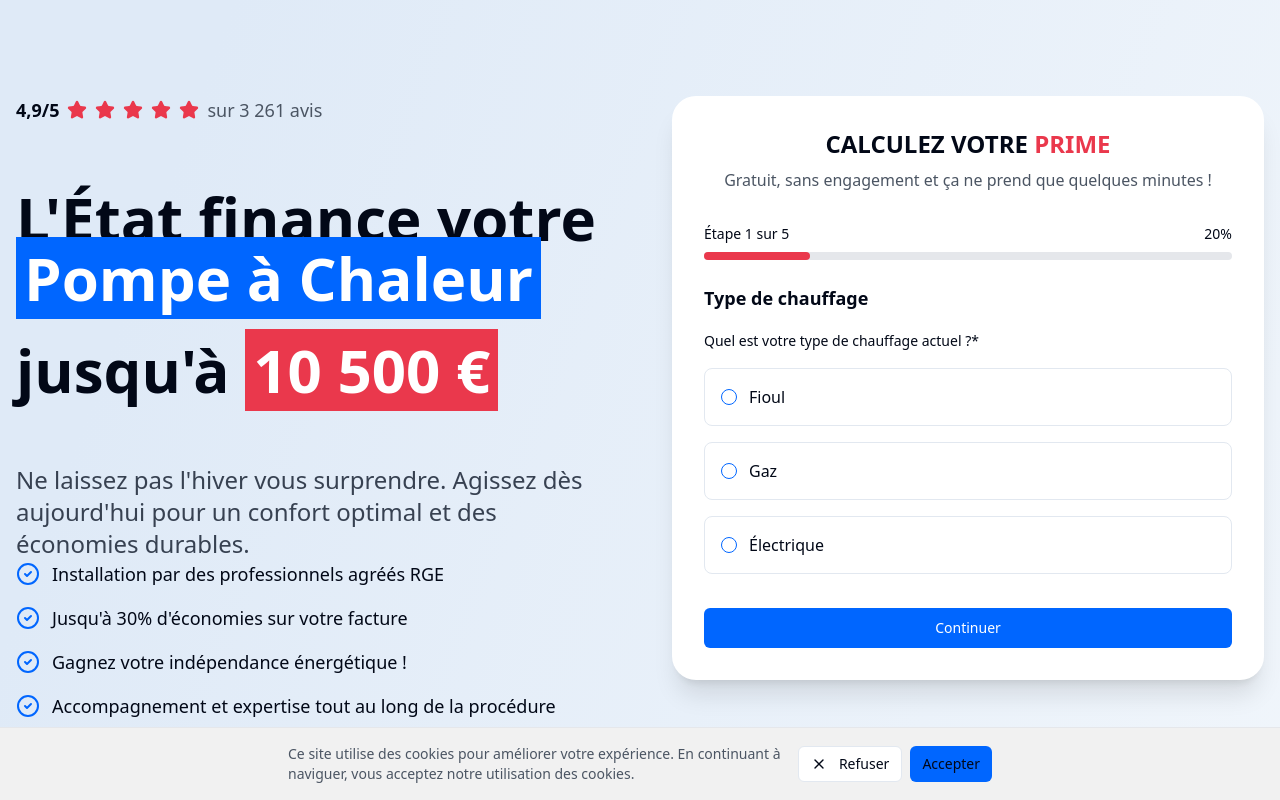
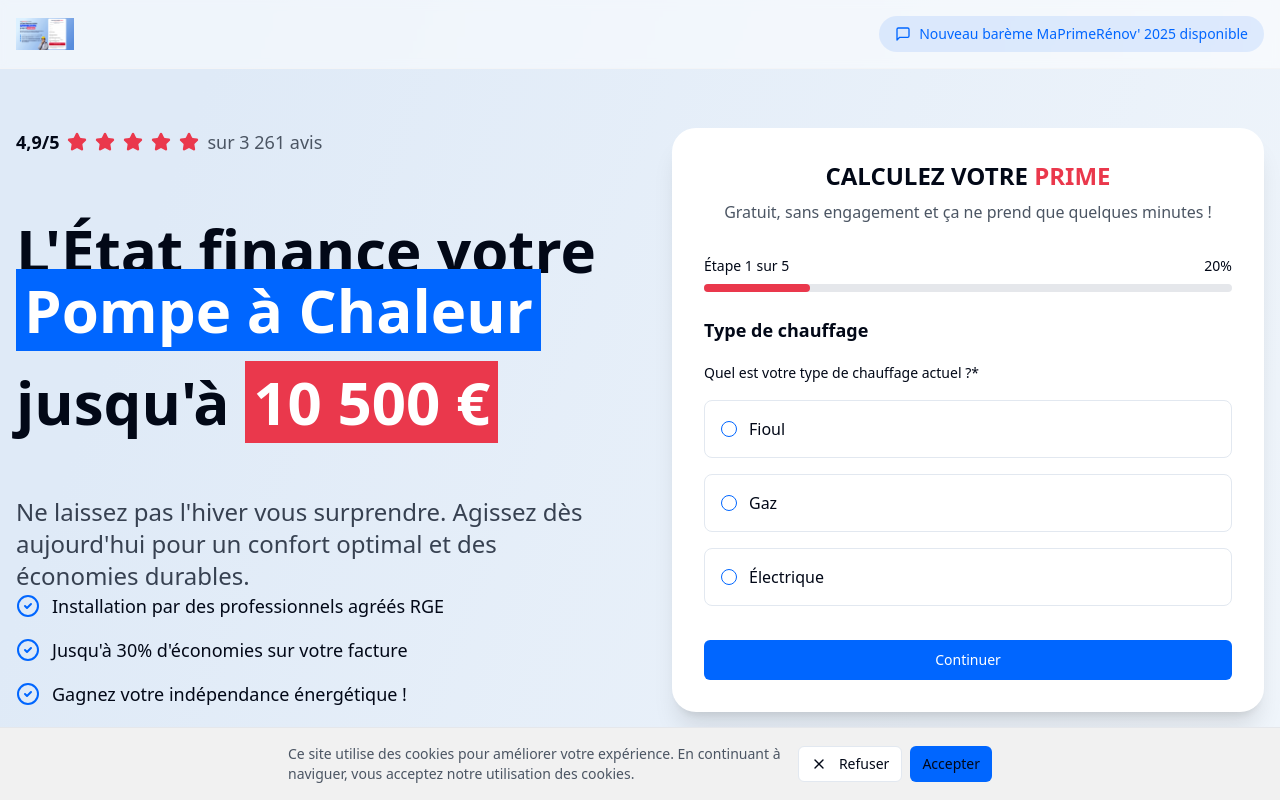
Before and after one commit to Tmouflard/replicate-landing-zone-18f64321, a React (Vite) app: page / in a window 1280 px wide. Shown: the top 800 px of the page. Built offline with nearby package versions, Linux system fonts and the light colour scheme.

Commit message:
Add header with logo and message
Implement a header component that includes a logo and a notification stating "nouveau barème maprimerenov 2025 disponible".
[skip gpt_engineer]

```diff
--- /dev/null
+++ b/src/components/Header.tsx
@@ -0,0 +1,21 @@
+import { MessageSquare } from "lucide-react";
+
+const Header = () => {
+  return (
+    <header className="w-full bg-white/50 py-4 fixed top-0 left-0 z-50 backdrop-blur-sm border-b border-gray-100">
+      <div className="container mx-auto px-4">
+        <div className="flex justify-between items-center">
+          <div className="flex items-center gap-2">
+            <img src="/lovable-uploads/bb9b99c3-6d49-441f-b74e-fee12461c6c0.png" alt="Logo" className="h-8" />
+          </div>
+          <div className="flex items-center gap-2 bg-primary/10 px-4 py-2 rounded-full">
+            <MessageSquare className="w-4 h-4 text-primary" />
+            <span className="text-sm font-medium text-primary">Nouveau barème MaPrimeRénov' 2025 disponible</span>
+          </div>
+        </div>
+      </div>
+    </header>
+  );
+};
+
+export default Header;
--- a/src/pages/Index.tsx
+++ b/src/pages/Index.tsx
@@ -3,12 +3,14 @@ import { BenefitsList } from "@/components/landing/BenefitsList";
 import { EligibilityForm } from "@/components/landing/EligibilityForm";
 import { ProcessSteps } from "@/components/landing/ProcessSteps";
 import { BenefitsSection } from "@/components/landing/BenefitsSection";
+import Header from "@/components/Header";
 import Footer from "@/components/Footer";
 
 const Index = () => {
   return (
     <div className="min-h-screen bg-page-gradient">
-      <div className="container mx-auto min-h-screen flex items-start pt-12 lg:pt-24 px-4">
+      <Header />
+      <div className="container mx-auto min-h-screen flex items-start pt-24 lg:pt-32 px-4">
         <div className="grid grid-cols-1 lg:grid-cols-2 gap-12 lg:gap-16 items-start w-full">
           <div className="h-full flex flex-col justify-between">
             <div className="space-y-12">
@@ -18,7 +20,7 @@ const Index = () => {
               <BenefitsList />
             </div>
           </div>
-          <div className="lg:sticky lg:top-8">
+          <div className="lg:sticky lg:top-24">
             <EligibilityForm />
           </div>
         </div>
```
